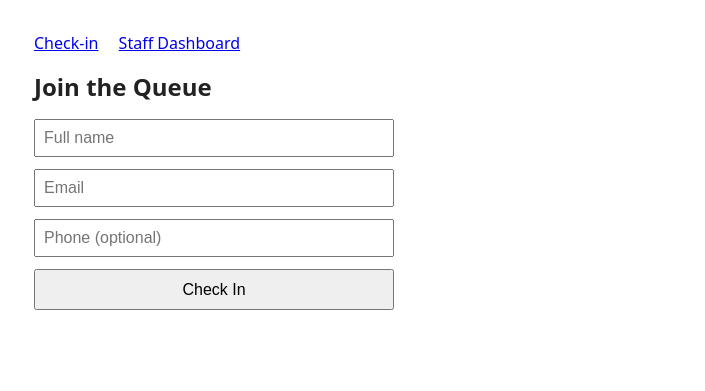
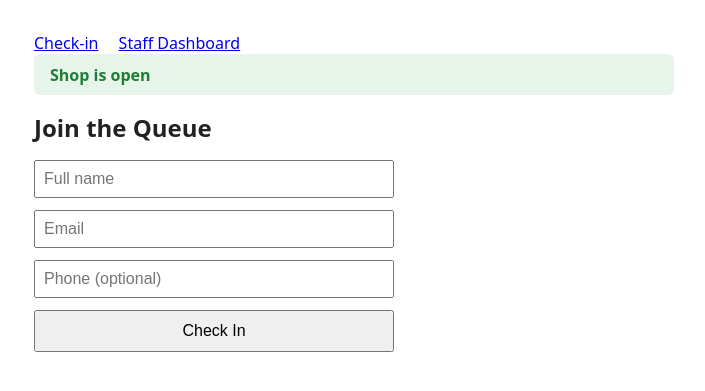
Before and after one commit to mrprogrammingx/barbershop-queue, a FastAPI app: page / in a window 1280 px wide. Shown: the top 391 px of the page, without its empty margins (286-991 px from the left). Run offline with FastAPI, Linux system fonts and the light colour scheme; data comes from the database, SQL or seed files in the repository.

Commit message:
Show shop open/closed status banner on every page
Fetches /admin/shop-status from the shared base template so both the
check-in page and staff dashboard display live shop status.

Co-Authored-By: Claude Sonnet 5 <noreply@anthropic.com>

```diff
--- a/app/templates/base.html
+++ b/app/templates/base.html
@@ -14,6 +14,15 @@
     th, td { text-align: left; padding: 0.5rem; border-bottom: 1px solid #ddd; }
     .status { text-transform: capitalize; }
     nav a { margin-right: 1rem; }
+    #shop-status-banner {
+      padding: 0.6rem 1rem;
+      border-radius: 6px;
+      font-weight: 600;
+      margin-bottom: 1rem;
+      display: none;
+    }
+    #shop-status-banner.open { display: block; background: #e6f4ea; color: #1e7e34; }
+    #shop-status-banner.closed { display: block; background: #fde8e8; color: #b02a2a; }
   </style>
 </head>
 <body>
@@ -21,6 +30,22 @@
     <a href="/">Check-in</a>
     <a href="/dashboard">Staff Dashboard</a>
   </nav>
+  <div id="shop-status-banner"></div>
   {% block content %}{% endblock %}
+  <script>
+    async function loadShopStatusBanner() {
+      try {
+        const res = await fetch("/admin/shop-status");
+        const data = await res.json();
+        const banner = document.getElementById("shop-status-banner");
+        banner.textContent = data.is_open ? "Shop is open" : "Shop is closed";
+        banner.className = data.is_open ? "open" : "closed";
+      } catch (e) {
+        // ignore
+      }
+    }
+    loadShopStatusBanner();
+    setInterval(loadShopStatusBanner, 5000);
+  </script>
 </body>
 </html>
```
